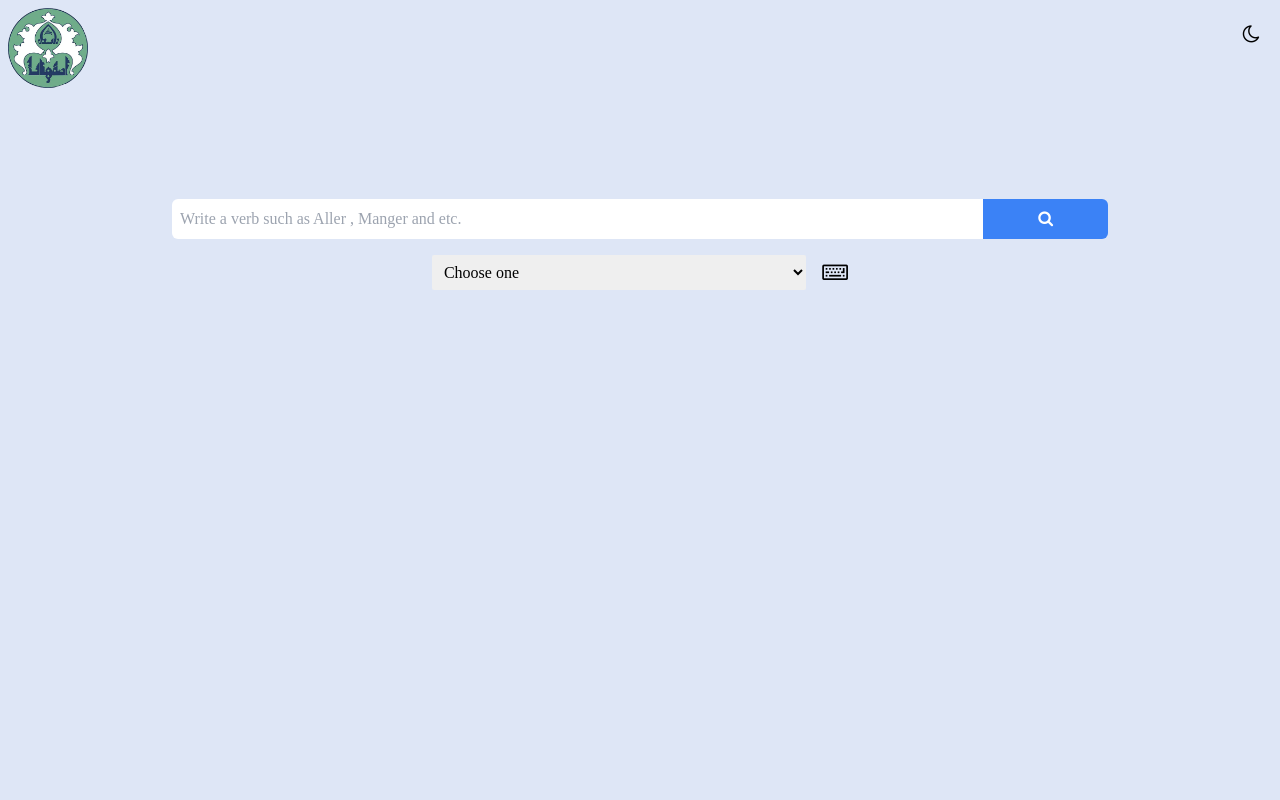
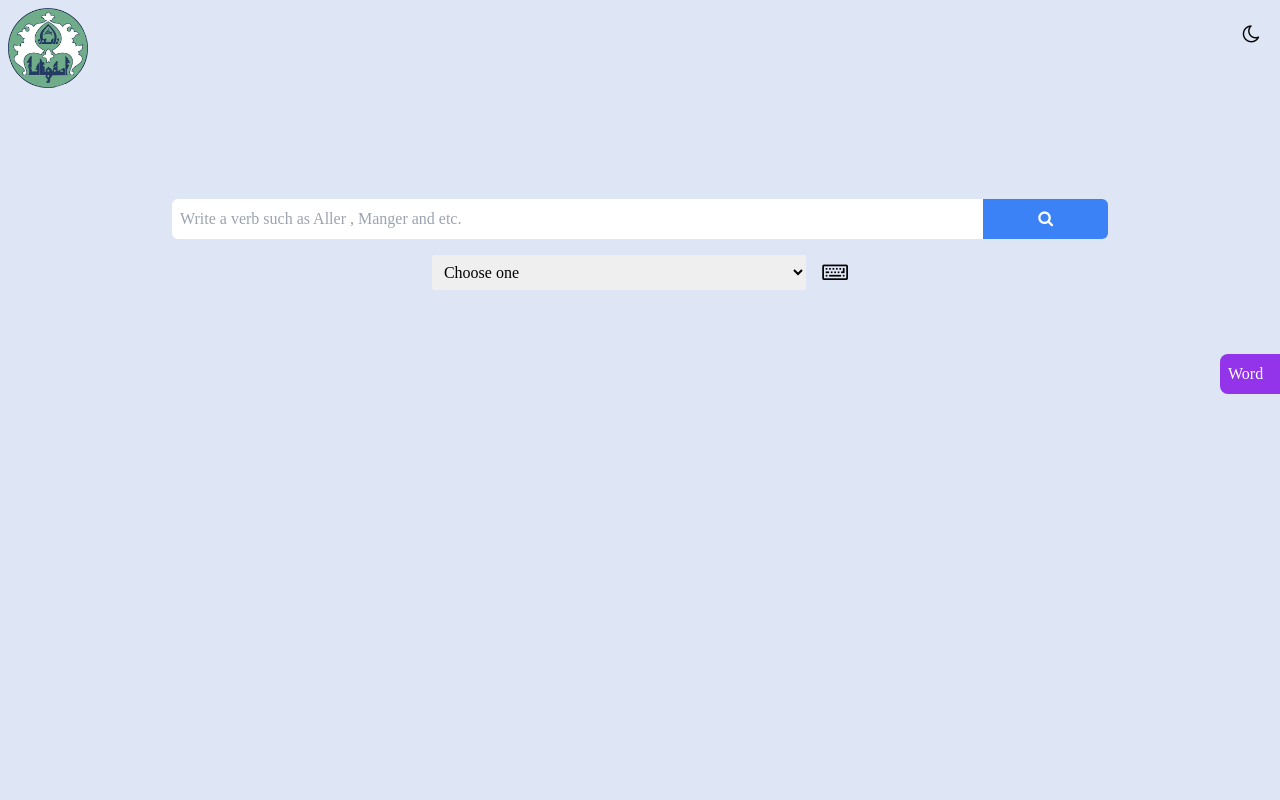
Before and after one commit to sepehrbeyranvand/French-verbs-conjugation, a React (Create React App) app: page / in a window 1280 px wide. Shown: the top 800 px of the page. Built offline with nearby package versions, Linux system fonts and the light colour scheme.

Commit message:
some css

```diff
--- a/src/App.js
+++ b/src/App.js
@@ -31,6 +31,7 @@ function App() {
         </Routes>
     </Router>
       </div>
+
       <div>
         <Footer darkMode={darkMode}/>
       </div>
--- a/src/Components/Conjugation.jsx
+++ b/src/Components/Conjugation.jsx
@@ -1,6 +1,7 @@
 import { useState } from "react";
 import conjugationFR from "conjugation-fr";
 import Swal from "sweetalert2";
+import { Link, NavLink } from "react-router-dom";
 
 export default function Conjugation({ darkMode }) {
   const [data, setData] = useState("");
@@ -63,7 +64,7 @@ export default function Conjugation({ darkMode }) {
   };
 
   return (
-    <div className="flex mt-[10vh] min-h-screen flex-col gap-6 p-4 w-full">
+    <div className="flex mt-[10vh] min-h-screen flex-col gap-6 p-4 w-full overflow-x-hidden">
       <div className="flex flex-col gap-4 justify-center items-center">
         <div className="flex w-full justify-center flex-row-reverse">
           <button
@@ -165,6 +166,14 @@ export default function Conjugation({ darkMode }) {
           </tbody>
         </table>
       </div>
+      <div>
+        <a
+          href="/word"
+          className="bg-purple-600 hover:bg-purple-700 transition-all .5s ease-in-out duration-200 float-right text-white p-2 rounded-s-lg relative top-[0] -right-5 w-16"
+        >
+        Word
+        </a>
+      </div>
     </div>
   );
 }
```
